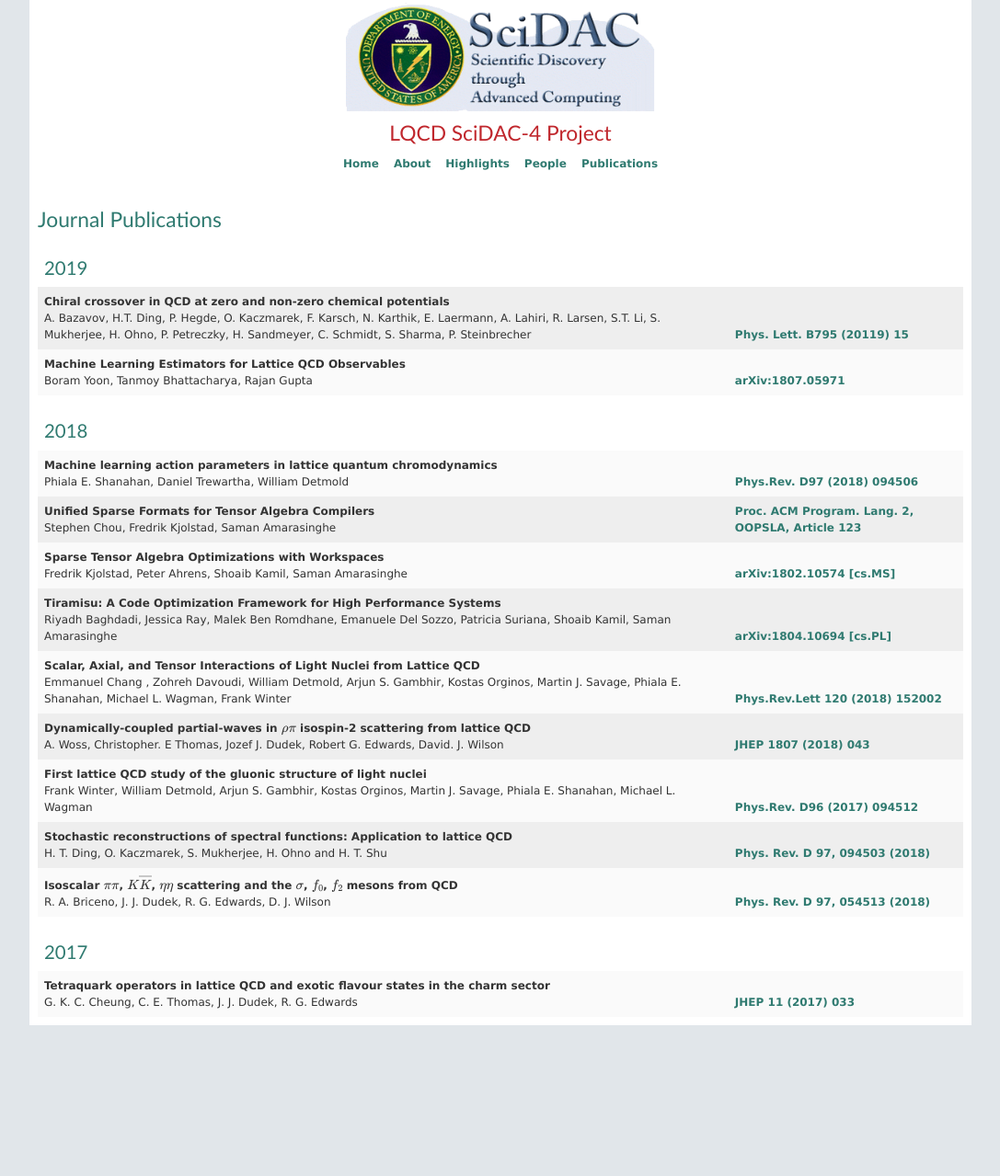
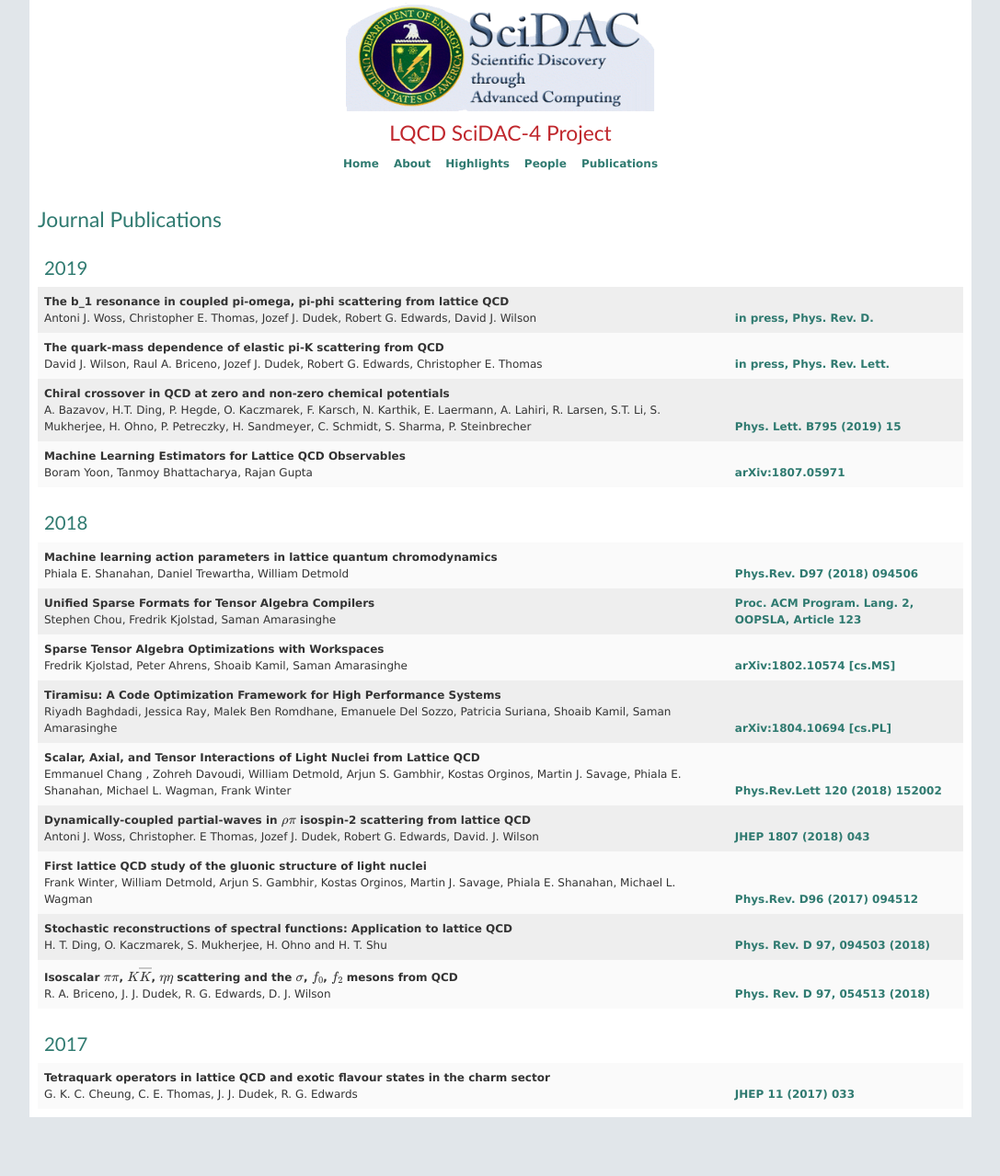
Before and after one commit to LQCDSciDAC4/LQCDSciDAC4.github.io, a Jekyll site: the page built from publications.html, in a window 1280 px wide. Shown: the whole page at 92% size, without its empty margins (82-1169 px from the left). Built offline with Jekyll 4.4.1, drawn with Linux system fonts in a browser that asks for light colours; formulas are drawn with MathJax 3; before the commit the page ends 1179 px from its top, so only the background shows below that.

Commit message:
Updated publications.

```diff
--- a/publications.html
+++ b/publications.html
@@ -19,6 +19,32 @@
   <!-- ******* row  ******* -->
     <tr class="publications">
       <td class="publications">
+  <b>The b_1 resonance in coupled pi-omega, pi-phi scattering from lattice QCD</b><br/>
+   Antoni J. Woss, Christopher E. Thomas, Jozef J. Dudek, Robert
+    G. Edwards, David J. Wilson
+      </td>
+      <td class="publications">
+        <a
+    href="http://inspirehep.net/record/1728779">in press, Phys. Rev. D.</a>
+      </td>
+    </tr>
+
+  <!-- ******* row  ******* -->
+    <tr class="publications">
+      <td class="publications">
+  <b>The quark-mass dependence of elastic pi-K scattering from QCD</b><br/>
+   David J. Wilson, Raul A. Briceno, Jozef J. Dudek, Robert
+    G. Edwards, Christopher E. Thomas
+      </td>
+      <td class="publications">
+        <a
+    href="http://inspirehep.net/record/1728655">in press, Phys. Rev. Lett.</a>
+      </td>
+    </tr>
+
+ <!-- ******* row  ******* -->
+    <tr class="publications">
+      <td class="publications">
   <b>Chiral crossover in QCD at zero and non-zero chemical potentials</b><br/>
    A. Bazavov, H.T. Ding, P. Hegde, O. Kaczmarek, F. Karsch,
     N. Karthik, E. Laermann, A. Lahiri, R. Larsen, S.T. Li,
@@ -27,7 +53,7 @@
       </td>
       <td class="publications">
         <a
-    href="http://inspirehep.net/record/1710348">Phys. Lett. B795 (20119) 15</a>
+    href="http://inspirehep.net/record/1710348">Phys. Lett. B795 (2019) 15</a>
       </td>
     </tr>
 
@@ -107,7 +133,7 @@
       <td class="publications">
 	<b>Dynamically-coupled partial-waves in $\rho\pi$ isospin-2
     scattering from lattice QCD</b><br/>
-	A.&nbsp;Woss, Christopher.&nbsp;E&nbsp;Thomas, Jozef&nbsp;J.&nbsp;Dudek, Robert&nbsp;G.&nbsp;Edwards, David.&nbsp;J.&nbsp;Wilson
+	Antoni J. Woss, Christopher.&nbsp;E&nbsp;Thomas, Jozef&nbsp;J.&nbsp;Dudek, Robert&nbsp;G.&nbsp;Edwards, David.&nbsp;J.&nbsp;Wilson
       </td>
       <td class="publications">
         <a href="http://inspirehep.net/record/1655151">JHEP 1807 (2018) 043</a>
```
